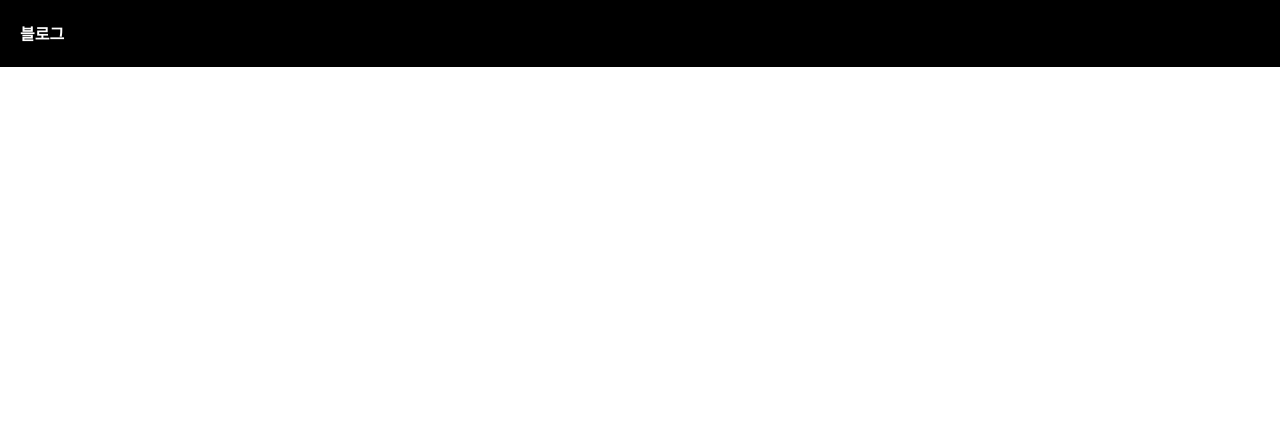
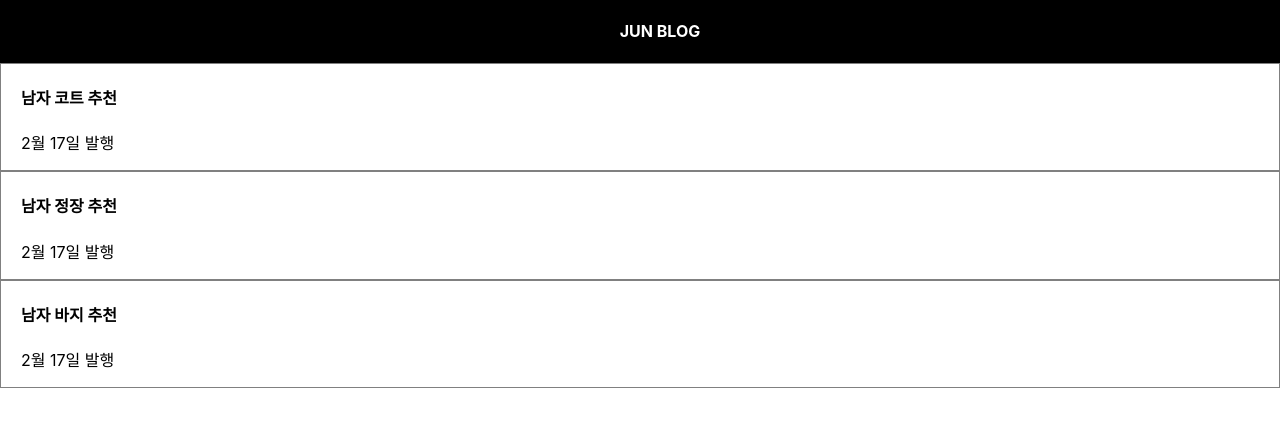
Before and after one commit to junhyungkwon/react_blog, a React (Create React App) app in the folder blog/: page / in a window 1280 px wide. Shown: the top 426 px of the page. Built offline with nearby package versions, Linux system fonts and the light colour scheme.

Commit message:
UseState 사용하여 구현. UseState를 사용하는 이유는 html을 자동으로 렌더링 해주기 때문.

```diff
--- a/blog/src/App.css
+++ b/blog/src/App.css
@@ -30,8 +30,16 @@
   width: 100%;
   color: white;
   padding-left: 20px;
+  justify-content:center;
 }
-
+.div{
+  box-sizing: border-box;
+}
+.list{
+  padding-left: 20px;
+  text-align: left;
+  border: 1px solid gray;
+}
 .App-link {
   color: #61dafb;
 }
--- a/blog/src/App.js
+++ b/blog/src/App.js
@@ -1,13 +1,33 @@
 import logo from './logo.svg';
 import './App.css';
+import { useState } from 'react';
 
 function App() {
+  let post = "강남 우동 맛집";
+  let [글제목, b]= useState(['남자 코트 추천','남자 정장 추천','남자 바지 추천']);
+
   return (
     <div className="App">
       <div className = "black-nav">
-        <h4>블로그</h4>
+        <h4>JUN BLOG</h4>
+      </div>
+
+
+      <div className='list'>
+        <h4> {글제목[0]}</h4>
+        <p>2월 17일 발행</p>
+      </div>
+      <div className='list'>
+        <h4> {글제목[1]}</h4>
+        <p>2월 17일 발행</p>
+      </div>
+      <div className='list'>
+        <h4> {글제목[2]}</h4>
+        <p>2월 17일 발행</p>
       </div>
     </div>
+
+
   );
 }
 
```
